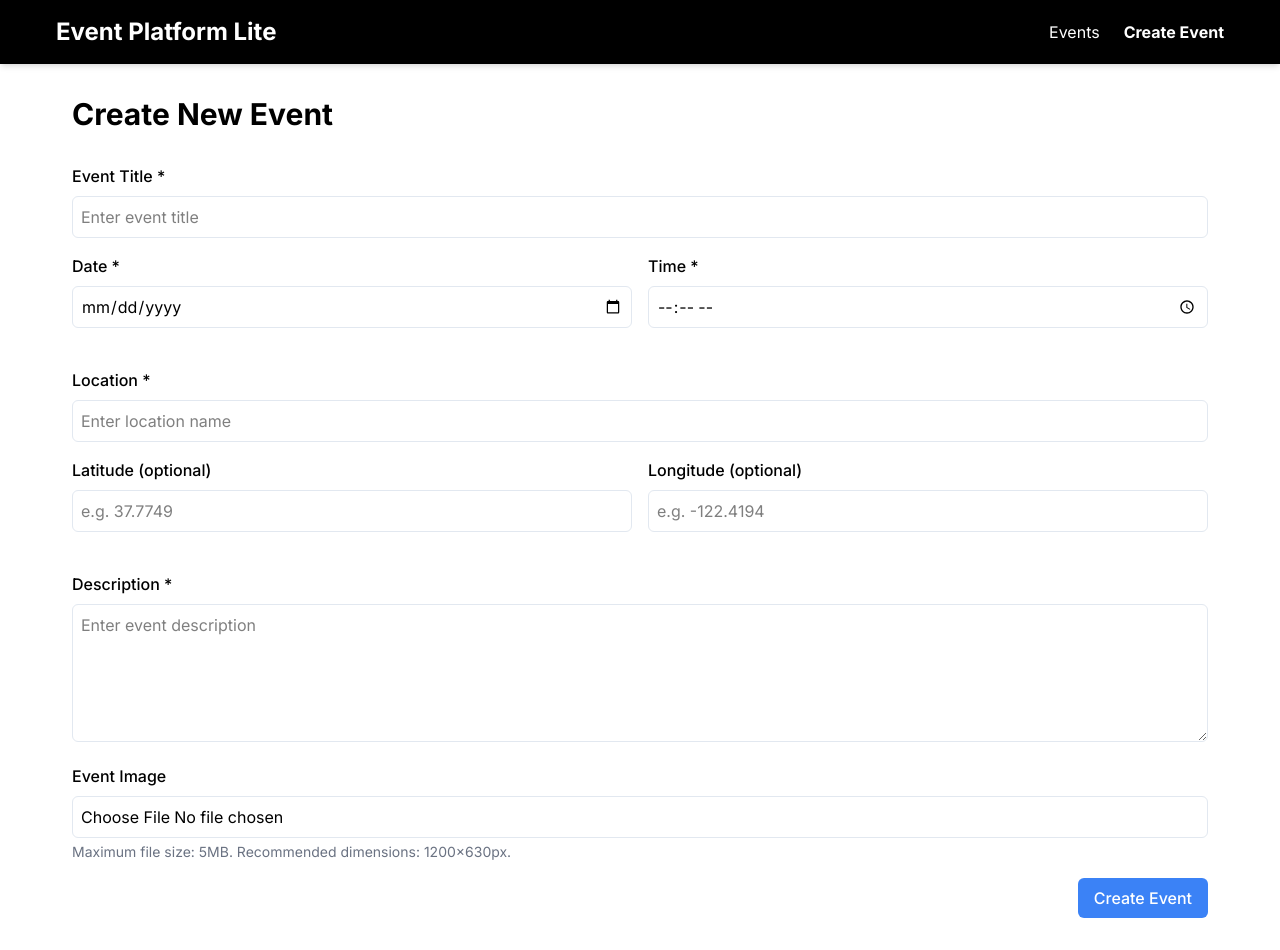
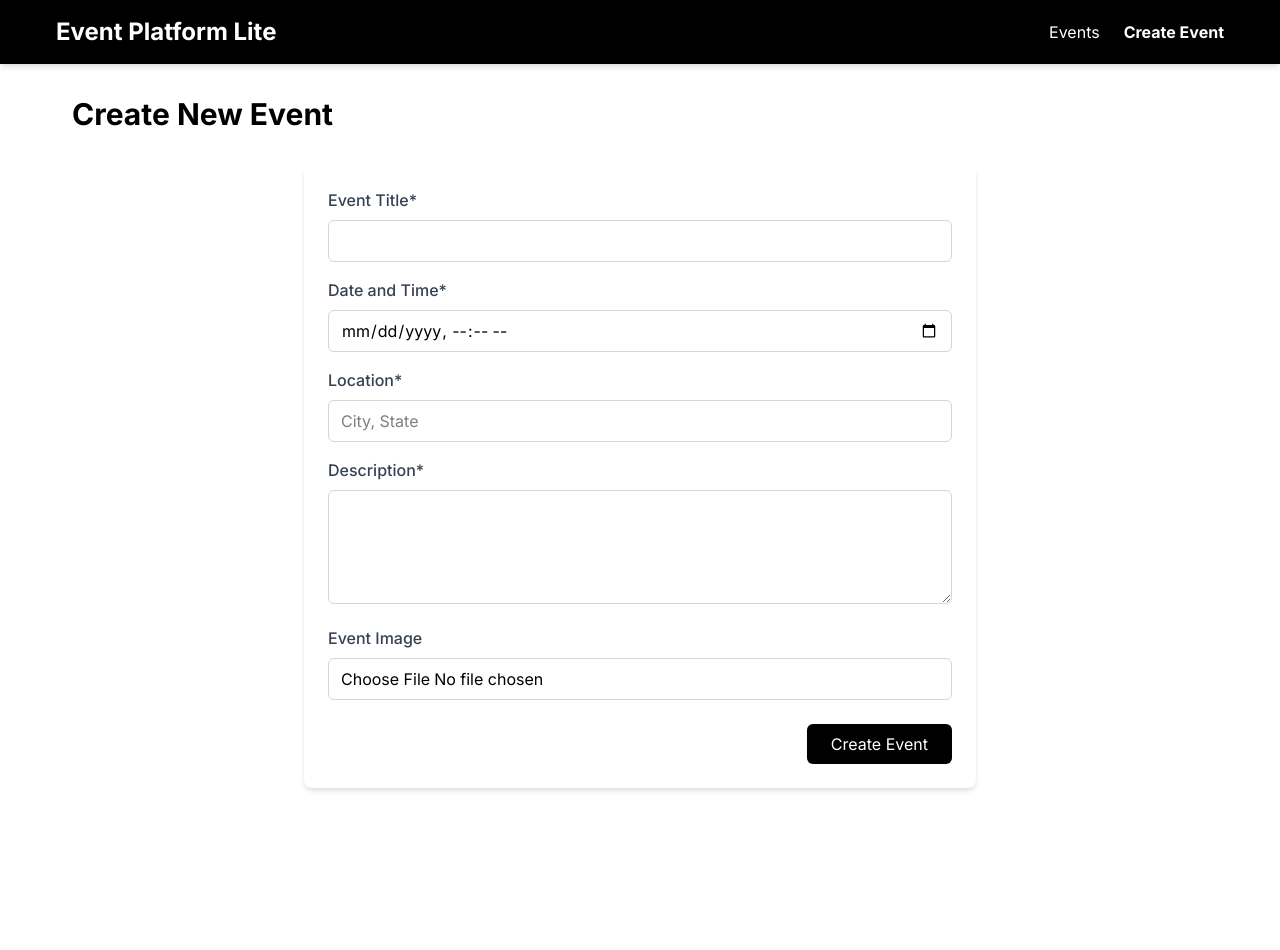
Before and after one commit to NaijaTechBro/event-app, a Next.js app: page /events/create in a window 1280 px wide. After the commit the page ends 820 px from the top, so only its background shows below. Built offline with nearby package versions, Linux system fonts and the light colour scheme.

Commit message:
update: fix default-events image

```diff
--- a/app/api/weather/route.js
+++ b/app/api/weather/route.js
@@ -1,28 +1,25 @@
 import { NextResponse } from 'next/server';
-import { getWeatherForLocation } from '@/lib/weather';
+import { fetchWeatherForLocation } from '@/lib/weather';
 
+// GET /api/weather?location=... - Fetch weather for a specific location
 export async function GET(request) {
   try {
     const { searchParams } = new URL(request.url);
-    const latitude = searchParams.get('latitude');
-    const longitude = searchParams.get('longitude');
+    const location = searchParams.get('location');
 
-    // Validate required parameters
-    if (!latitude || !longitude) {
+    if (!location) {
       return NextResponse.json(
-        { error: 'Missing latitude or longitude parameters' },
+        { message: 'Location parameter is required' },
         { status: 400 }
       );
     }
 
-    // Fetch weather data from external API
-    const weatherData = await getWeatherForLocation(latitude, longitude);
-
+    const weatherData = await fetchWeatherForLocation(location);
     return NextResponse.json(weatherData);
   } catch (error) {
-    console.error('Error in weather API route:', error);
+    console.error('Error fetching weather data:', error);
     return NextResponse.json(
-      { error: 'Failed to fetch weather data' },
+      { message: 'Failed to fetch weather data' },
       { status: 500 }
     );
   }
--- a/app/events/[id]/page.js
+++ b/app/events/[id]/page.js
@@ -45,7 +45,7 @@ export default function EventPage({ params }) {
       <div className="bg-white rounded-lg shadow-md overflow-hidden">
         <div className="relative h-96 w-full">
           <Image
-            src={event.image || '/uploads/default-event.jpg'}
+            src={event.image || '/uploads/default-event.png'}
             alt={event.title}
             fill
             sizes="(max-width: 768px) 100vw, (max-width: 1200px) 50vw, 33vw"
--- a/components/EventForm.js
+++ b/components/EventForm.js
@@ -6,197 +6,90 @@ import Image from 'next/image';
 
 export default function EventForm() {
   const router = useRouter();
+  const [isSubmitting, setIsSubmitting] = useState(false);
+  const [error, setError] = useState('');
+  const [imagePreview, setImagePreview] = useState(null);
+
   const [formData, setFormData] = useState({
     title: '',
     date: '',
-    time: '',
-    location: {
-      name: '',
-      coordinates: {
-        latitude: '',
-        longitude: ''
-      }
-    },
+    location: '',
     description: ''
   });
-  const [imageFile, setImageFile] = useState(null);
-  const [imagePreview, setImagePreview] = useState(null);
-  const [isSubmitting, setIsSubmitting] = useState(false);
-  const [error, setError] = useState(null);
-  const [success, setSuccess] = useState(false);
-  const [uploadProgress, setUploadProgress] = useState(0);
 
-  // Handle form input changes
   const handleChange = (e) => {
     const { name, value } = e.target;
+    setFormData(prev => ({ ...prev, [name]: value }));
+  };
 
-    if (name === 'locationName') {
-      setFormData({
-        ...formData,
-        location: {
-          ...formData.location,
-          name: value
-        }
-      });
-    } else if (name === 'latitude' || name === 'longitude') {
-      setFormData({
-        ...formData,
-        location: {
-          ...formData.location,
-          coordinates: {
-            ...formData.location.coordinates,
-            [name]: value
-          }
-        }
-      });
+  const handleImageChange = (e) => {
+    const file = e.target.files[0];
+    if (file) {
+      // Create a preview
+      const reader = new FileReader();
+      reader.onloadend = () => {
+        setImagePreview(reader.result);
+      };
+      reader.readAsDataURL(file);
     } else {
-      setFormData({
-        ...formData,
-        [name]: value
-      });
+      setImagePreview(null);
     }
   };
 
-  // Handle image file selection
-  const handleImageChange = (e) => {
-    const file = e.target.files[0];
-    if (!file) return;
-
-    // Basic validation
-    if (!file.type.startsWith('image/')) {
-      setError('Selected file must be an image.');
-      return;
-    }
-
-    if (file.size > 5 * 1024 * 1024) { // 5MB limit
-      setError('Image size must be less than 5MB.');
-      return;
-    }
-
-    setImageFile(file);
-    setError(null);
-
-    // Create preview
-    const reader = new FileReader();
-    reader.onload = () => {
-      setImagePreview(reader.result);
-    };
-    reader.readAsDataURL(file);
-  };
-
-  // Handle form submission
   const handleSubmit = async (e) => {
     e.preventDefault();
-
-    // Combine date and time
-    const dateTime = new Date(`${formData.date}T${formData.time}`);
-
-    // Validation
-    if (!formData.title || !formData.date || !formData.time || !formData.location.name || !formData.description) {
-      setError('Please fill out all required fields.');
-      return;
-    }
-
-    if (isNaN(dateTime.getTime())) {
-      setError('Please provide a valid date and time.');
-      return;
-    }
+    setIsSubmitting(true);
+    setError('');
 
     try {
-      setIsSubmitting(true);
-      setError(null);
-      setUploadProgress(0);
+      const form = e.currentTarget;
+      const formData = new FormData(form);
 
-      // Create form data object for submission
-      const submitData = new FormData();
-      submitData.append('title', formData.title);
-      submitData.append('date', dateTime.toISOString());
-      submitData.append('location', JSON.stringify(formData.location));
-      submitData.append('description', formData.description);
-
-      if (imageFile) {
-        submitData.append('image', imageFile);
-      }
-
-      // Submit the form with error handling
-      const response = await fetch('/api/events/create', {
-        method: 'POST',
-        body: submitData,
-      });
-
-      // Check if the response is ok before trying to parse JSON
-      if (!response.ok) {
-        const contentType = response.headers.get("content-type");
-        if (contentType && contentType.includes("application/json")) {
-          // Try to parse JSON error message
-          try {
-            const errorData = await response.json();
-            throw new Error(errorData.error || `Server error: ${response.status}`);
-          } catch (jsonError) {
-            // If JSON parsing fails, use status text
-            throw new Error(`Server error: ${response.status} ${response.statusText}`);
-          }
-        } else {
-          // If not JSON response, use status text
-          throw new Error(`Server error: ${response.status} ${response.statusText}`);
+      // Validate required fields
+      const requiredFields = ['title', 'date', 'location', 'description'];
+      for (const field of requiredFields) {
+        if (!formData.get(field)) {
+          throw new Error(`${field.charAt(0).toUpperCase() + field.slice(1)} is required`);
         }
       }
 
-      // Check if there's content before parsing JSON
-      const text = await response.text();
-      const result = text ? JSON.parse(text) : { id: 'new-event' }; // Fallback ID if empty response
+      // Submit the form data
+      const response = await fetch('/api/events', {
+        method: 'POST',
+        body: formData,
+      });
 
-      // Show success message
-      setSuccess(true);
+      if (!response.ok) {
+        const errorData = await response.json();
+        throw new Error(errorData.message || 'Failed to create event');
+      }
 
-      // Reset form
-      setFormData({
-        title: '',
-        date: '',
-        time: '',
-        location: {
-          name: '',
-          coordinates: {
-            latitude: '',
-            longitude: ''
-          }
-        },
-        description: ''
-      });
-      setImageFile(null);
-      setImagePreview(null);
+      const createdEvent = await response.json();
 
-      // Redirect to the new event page after a short delay
-      setTimeout(() => {
-        router.push(`/events/${result.id}`);
-      }, 1500);
-
+      // Redirect to the event detail page
+      router.push(`/events/${createdEvent.id}`);
+      router.refresh(); // Force a refresh to update the events list
     } catch (err) {
       console.error('Error creating event:', err);
-      setError(err.message || 'Failed to create event. Please try again.');
+      setError(err.message || 'An error occurred while creating the event.');
     } finally {
       setIsSubmitting(false);
-      setUploadProgress(0);
     }
   };
 
   return (
-    <form onSubmit={handleSubmit} className="space-y-6">
+    <div className="max-w-2xl mx-auto bg-white p-6 rounded-lg shadow-md">
+
       {error && (
-        <div className="bg-red-50 p-4 rounded-lg text-red-700">
+        <div className="mb-4 p-3 bg-red-50 text-red-700 rounded-md border border-red-200">
           {error}
         </div>
       )}
 
-      {success && (
-        <div className="bg-green-50 p-4 rounded-lg text-green-700">
-          Event created successfully! Redirecting to the event page...
-        </div>
-      )}
-
-      <div className="form-group">
-        <label htmlFor="title" className="form-label">
-          Event Title *
+      <form onSubmit={handleSubmit}>
+        <div className="mb-4">
+          <label htmlFor="title" className="block text-gray-700 font-medium mb-2">
+            Event Title*
           </label>
           <input
             type="text"
@@ -204,112 +97,59 @@ export default function EventForm() {
             name="title"
             value={formData.title}
             onChange={handleChange}
-          className="form-input"
+            className="w-full px-3 py-2 border border-gray-300 rounded-md focus:outline-none focus:ring-2 focus:ring-blue-500"
             required
-          placeholder="Enter event title"
           />
         </div>
 
-      <div className="grid grid-cols-1 md:grid-cols-2 gap-4">
-        <div className="form-group">
-          <label htmlFor="date" className="form-label">
-            Date *
+        <div className="mb-4">
+          <label htmlFor="date" className="block text-gray-700 font-medium mb-2">
+            Date and Time*
           </label>
           <input
-            type="date"
+            type="datetime-local"
             id="date"
             name="date"
             value={formData.date}
             onChange={handleChange}
-            className="form-input"
+            className="w-full px-3 py-2 border border-gray-300 rounded-md focus:outline-none focus:ring-2 focus:ring-blue-500"
             required
           />
         </div>
 
-        <div className="form-group">
-          <label htmlFor="time" className="form-label">
-            Time *
+        <div className="mb-4">
+          <label htmlFor="location" className="block text-gray-700 font-medium mb-2">
+            Location*
           </label>
           <input
-            type="time"
-            id="time"
-            name="time"
-            value={formData.time}
+            type="text"
+            id="location"
+            name="location"
+            value={formData.location}
             onChange={handleChange}
-            className="form-input"
+            className="w-full px-3 py-2 border border-gray-300 rounded-md focus:outline-none focus:ring-2 focus:ring-blue-500"
+            placeholder="City, State"
             required
           />
         </div>
-      </div>
 
-      <div className="form-group">
-        <label htmlFor="locationName" className="form-label">
-          Location *
-        </label>
-        <input
-          type="text"
-          id="locationName"
-          name="locationName"
-          value={formData.location.name}
-          onChange={handleChange}
-          className="form-input"
-          required
-          placeholder="Enter location name"
-        />
-      </div>
-
-      <div className="grid grid-cols-1 md:grid-cols-2 gap-4">
-        <div className="form-group">
-          <label htmlFor="latitude" className="form-label">
-            Latitude (optional)
-          </label>
-          <input
-            type="number"
-            id="latitude"
-            name="latitude"
-            value={formData.location.coordinates.latitude}
-            onChange={handleChange}
-            className="form-input"
-            placeholder="e.g. 37.7749"
-            step="any"
-          />
-        </div>
-
-        <div className="form-group">
-          <label htmlFor="longitude" className="form-label">
-            Longitude (optional)
-          </label>
-          <input
-            type="number"
-            id="longitude"
-            name="longitude"
-            value={formData.location.coordinates.longitude}
-            onChange={handleChange}
-            className="form-input"
-            placeholder="e.g. -122.4194"
-            step="any"
-          />
-        </div>
-      </div>
-
-      <div className="form-group">
-        <label htmlFor="description" className="form-label">
-          Description *
+        <div className="mb-4">
+          <label htmlFor="description" className="block text-gray-700 font-medium mb-2">
+            Description*
           </label>
           <textarea
             id="description"
             name="description"
             value={formData.description}
             onChange={handleChange}
-          className="form-textarea"
+            rows="4"
+            className="w-full px-3 py-2 border border-gray-300 rounded-md focus:outline-none focus:ring-2 focus:ring-blue-500"
             required
-          rows="5"
-          placeholder="Enter event description"
-        />
+          ></textarea>
         </div>
 
-      <div className="form-group">
-        <label htmlFor="image" className="form-label">
+        <div className="mb-6">
+          <label htmlFor="image" className="block text-gray-700 font-medium mb-2">
             Event Image
           </label>
           <input
@@ -318,50 +158,32 @@ export default function EventForm() {
             name="image"
             accept="image/*"
             onChange={handleImageChange}
-          className="form-input"
+            className="w-full px-3 py-2 border border-gray-300 rounded-md focus:outline-none focus:ring-2 focus:ring-blue-500"
           />
-        <p className="text-sm text-gray-500 mt-1">
-          Maximum file size: 5MB. Recommended dimensions: 1200x630px.
-        </p>
-      </div>
-
           {imagePreview && (
-        <div className="mt-4">
-          <h3 className="text-sm font-medium text-gray-700">Image Preview</h3>
-          <div className="mt-2 relative w-full h-48 rounded-lg overflow-hidden">
+            <div className="mt-2 relative h-48 w-full">
               <Image
                 src={imagePreview}
-              alt="Event image preview"
+                alt="Image preview"
                 fill
-              style={{ objectFit: 'cover' }}
+                className="object-cover rounded-md"
               />
             </div>
+          )}
         </div>
-      )}
-
-      {isSubmitting && uploadProgress > 0 && (
-        <div className="w-full">
-          <div className="text-sm font-medium text-gray-700 mb-1">
-            Uploading image: {uploadProgress}%
-          </div>
-          <div className="bg-gray-200 rounded-full h-2.5">
-            <div
-              className="bg-blue-600 h-2.5 rounded-full"
-              style={{ width: `${uploadProgress}%` }}
-            ></div>
-          </div>
-        </div>
-      )}
 
         <div className="flex justify-end">
           <button
             type="submit"
-          className="btn btn-primary"
             disabled={isSubmitting}
+            className={`px-6 py-2 bg-black text-white rounded-md hover:bg-gray-700 focus:outline-none focus:ring-2 focus:ring-blue-500 ${
+              isSubmitting ? 'opacity-70 cursor-not-allowed' : ''
+            }`}
           >
-          {isSubmitting ? 'Creating Event...' : 'Create Event'}
+            {isSubmitting ? 'Creating...' : 'Create Event'}
           </button>
         </div>
       </form>
+    </div>
   );
 }
--- a/data/all_events.json
+++ b/data/all_events.json
@@ -1,6 +1,6 @@
 [
   {
-    "id": "1",
+    "id": "9b1deb4d-3b7d-4bad-9bdd-2b0d7b3dcb6d",
     "title": "Web Development Conference 2025",
     "date": "2025-06-15T09:00:00Z",
     "location": {
@@ -14,31 +14,27 @@
     "image": "/uploads/default-event.png"
   },
   {
-    "id": "2",
+    "id": "1b9d6bcd-bbfd-4b2d-9b5d-ab8dfbbd4bed",
     "title": "React Meetup",
     "date": "2025-05-22T18:30:00Z",
-    "location": {
-      "name": "New York",
-      "coordinates": {
-        "latitude": 40.7128,
-        "longitude": -74.0060
-      }
-    },
+    "location": "New York, USA",
     "description": "Monthly gathering of React enthusiasts to discuss the latest features, patterns, and community updates.",
     "image": "/uploads/default-event.png"
   },
   {
-    "id": "3",
+    "id": "6ec0bd7f-11c0-43da-975e-2a8ad9ebae0b",
     "title": "GetListed AI Gathering",
     "date": "2025-07-10T14:00:00Z",
-    "location": {
-      "name": "Lagos",
-      "coordinates": {
-        "latitude": 51.5074,
-        "longitude": -0.1278
-      }
-    },
+    "location": "Lagos, Nigeria",
     "description": "Explore how AI is used in the Design system of our Pitch Deck Feature with practical examples and hands-on demonstrations.",
     "image": "/uploads/default-event.png"
+  },
+  {
+    "id": "c8c86f7d-34c4-45f1-9f55-c6b6ff9998f4",
+    "title": "Next js Interview",
+    "date": "2025-05-24T21:28",
+    "location": "Abeokuta, Ogun State",
+    "description": "We have a lot of sparing",
+    "image": "/uploads/1746987984126-0bd27bb5-91d2-42b7-afaf-73344065c449.jpg"
   }
 ]
```
Also changed, not shown: app/events/[id]/not-found.js (+9 -6 lines), lib/events.js. Lines whose indentation alone changed are shown as unchanged.
